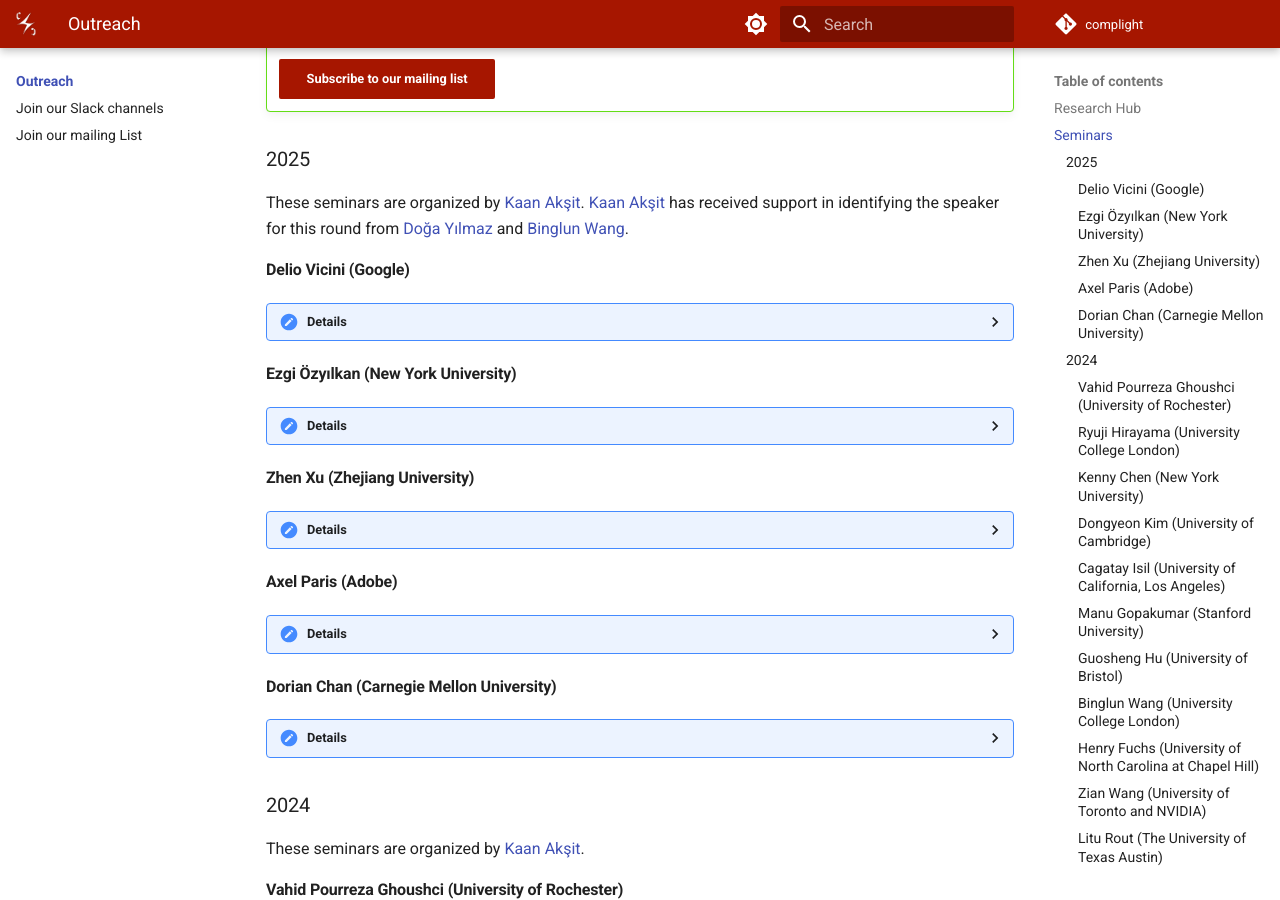
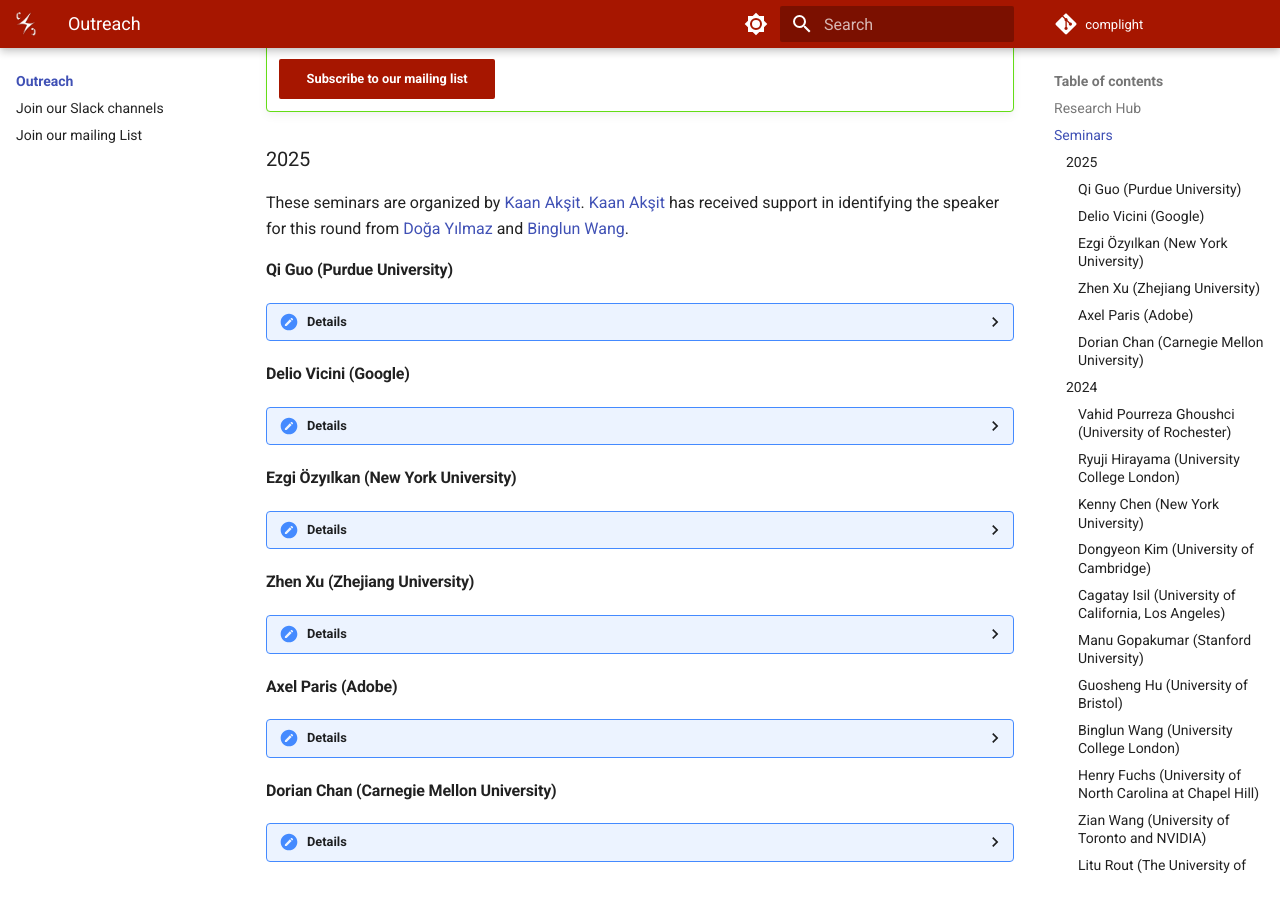
Before and after one commit to complight/complight.github.io, an MkDocs documentation site: the page built from docs/outreach/index.md, in a window 1280 px wide and 900 px high, scrolled down 1042 px. Built offline with MkDocs 1.6.1 and Material for MkDocs 9.7.7, drawn with Linux system fonts in a browser that asks for light colours.

Commit message:
Updating outreach page.

```diff
--- a/docs/outreach/index.md
+++ b/docs/outreach/index.md
@@ -35,6 +35,18 @@ Overall, seminars are a blend of internal and external presenters.
 ### 2025
 These seminars are organized by [Kaan Akşit](https://kaanaksit.com).
 [Kaan Akşit](https://kaanaksit.com) has received support in identifying the speaker for this round from [Doğa Yılmaz](https://yilmazdoga.net/) and [Binglun Wang](https://binglunwang.github.io/).
+
+#### Qi Guo (Purdue University)
+
+??? Details
+    **Date:**
+    19th March 2025
+
+    **Presenter:** [Qi Guo](https://www.qiguo.org/), Assistant Professor at Purdue University
+
+    **Title:** Low Light Depth from Defocus
+
+    **Watch:** [Recording (Password protected)](https://liveuclac-my.sharepoint.com/:v:/g/personal/ucackak_ucl_ac_uk/Eeig4DqWzeBDrJzwCr5__W4B7lJBGCO-gz4a4-RLuyFs4w?nav=eyJyZWZlcnJhbEluZm8iOnsicmVmZXJyYWxBcHAiOiJTdHJlYW1XZWJBcHAiLCJyZWZlcnJhbFZpZXciOiJTaGFyZURpYWxvZy1MaW5rIiwicmVmZXJyYWxBcHBQbGF0Zm9ybSI6IldlYiIsInJlZmVycmFsTW9kZSI6InZpZXcifX0%3D&e=gLHHpZ)
 
 
 #### Delio Vicini (Google)
```
